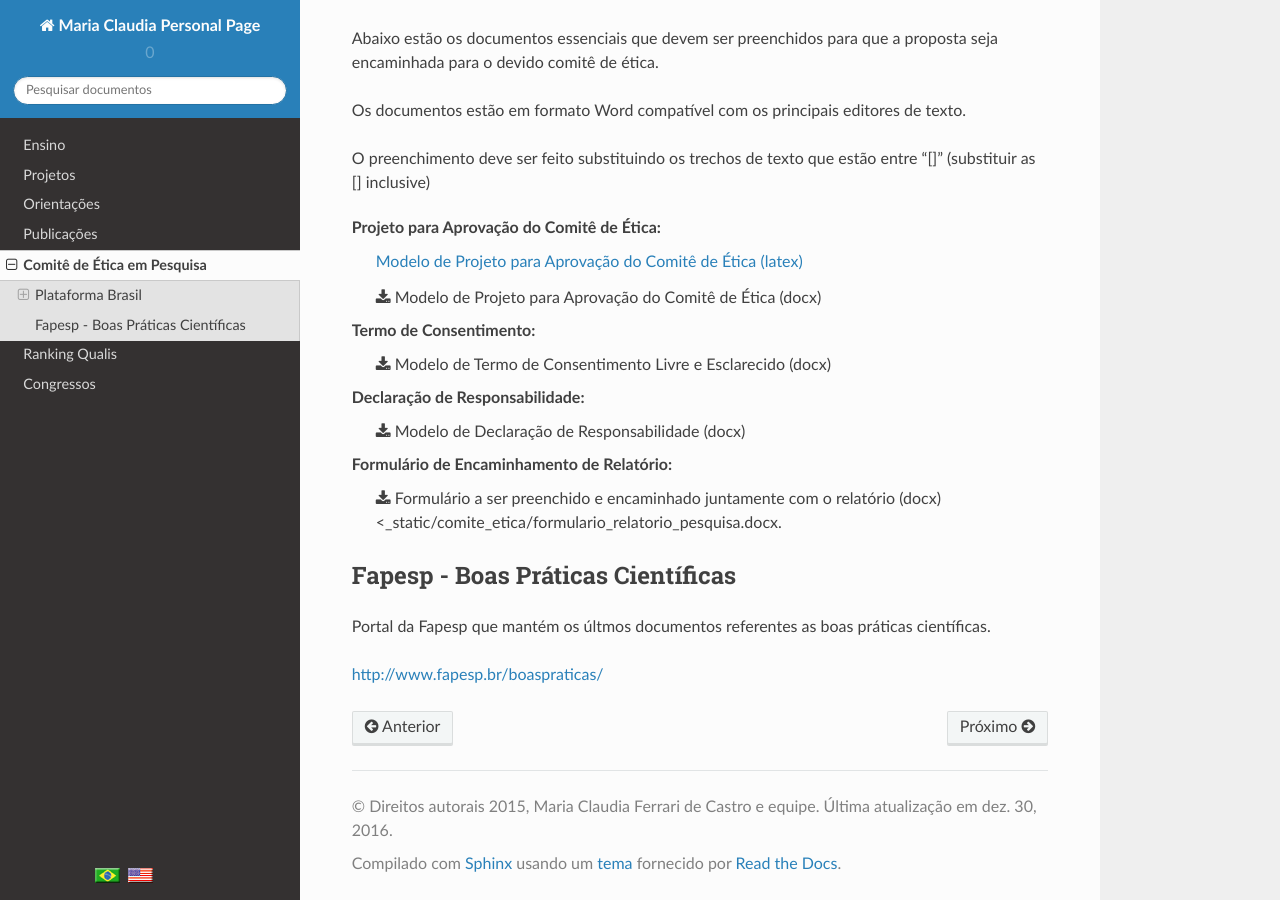
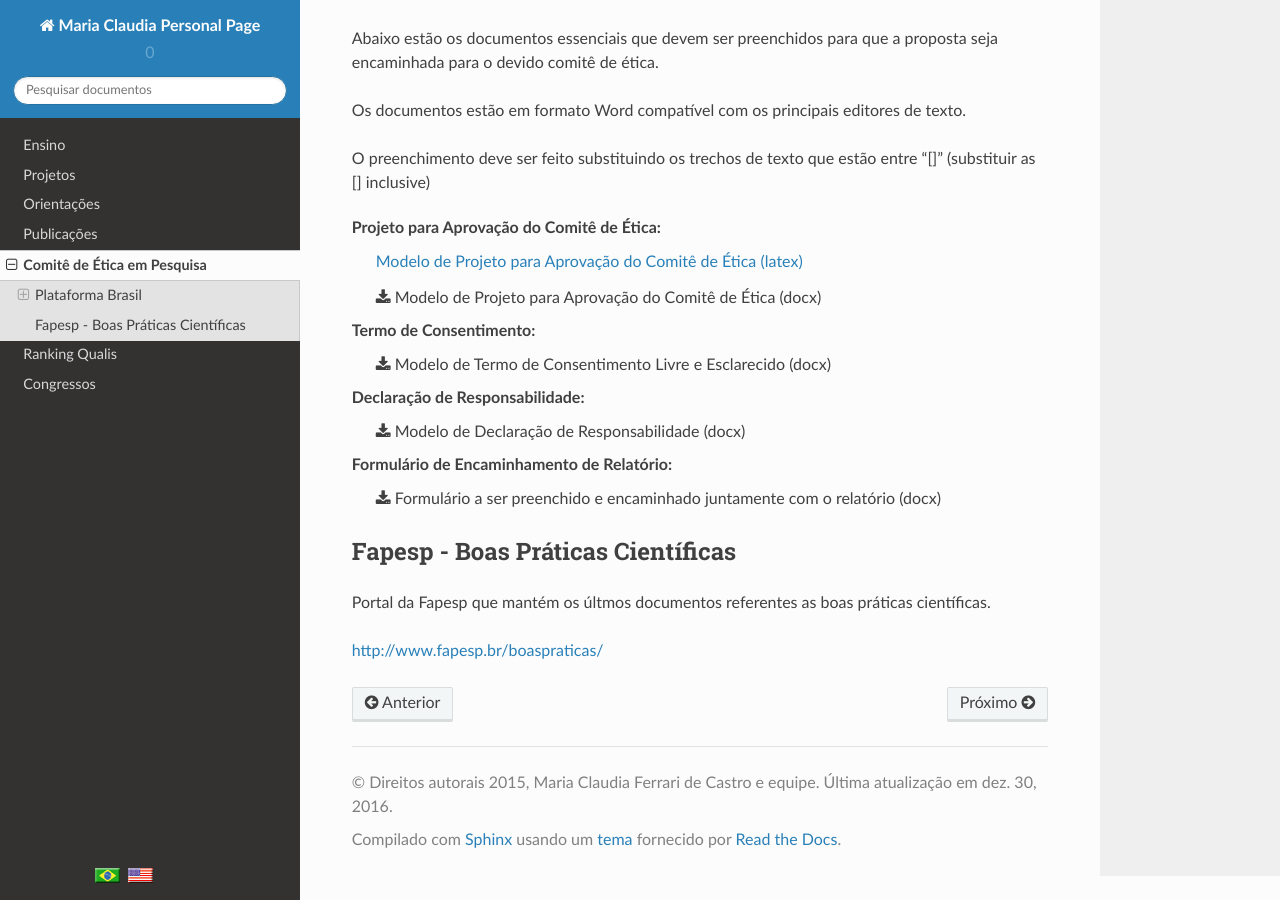
Before and after one commit to mclaudia/personal_page_fei, a Sphinx documentation site: the page built from source/comitedeetica.rst, in a window 1280 px wide and 900 px high, scrolled down 1057 px. Built offline with Sphinx 7.4.7 and the Read the Docs theme 2.0.0, drawn with Linux system fonts in a browser that asks for light colours.

Commit message:
fix incorrect link

```diff
--- a/source/comitedeetica.rst
+++ b/source/comitedeetica.rst
@@ -63,7 +63,7 @@ Declaração de Responsabilidade:
     :download:`Modelo de Declaração de Responsabilidade (docx)<_static/comite_etica/DeclaracaodeResponsabilidade.docx>`
 
 Formulário de Encaminhamento de Relatório:
-	:download:`Formulário a ser preenchido e encaminhado juntamente com o relatório (docx)<_static/comite_etica/formulario_relatorio_pesquisa.docx.`
+	:download:`Formulário a ser preenchido e encaminhado juntamente com o relatório (docx)<_static/comite_etica/formulario_relatorio_pesquisa.docx>`
 
 
 ==================================
```
